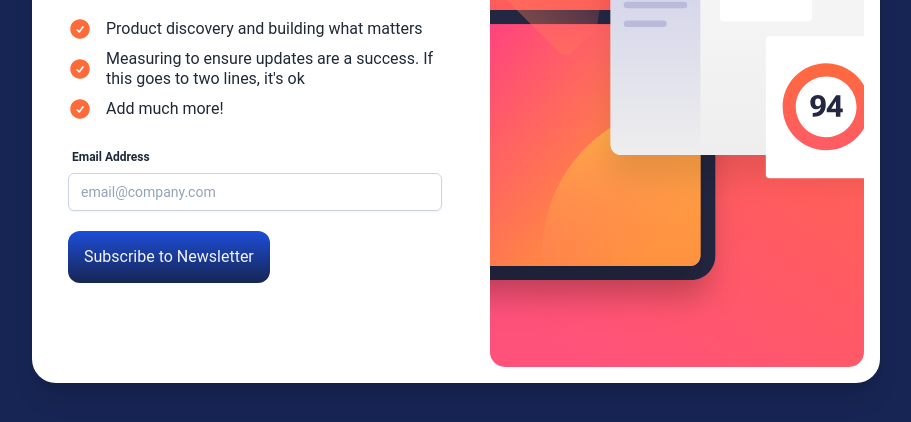
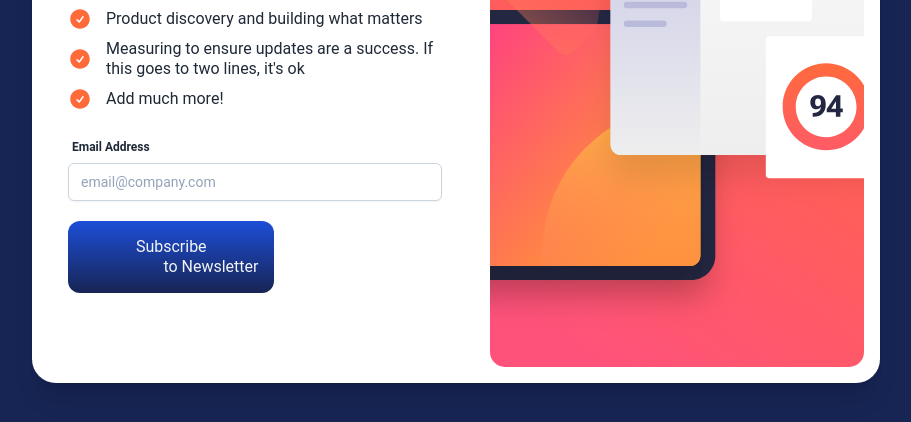
Before and after one commit to kthurm/newsletter-alpine-tailwinds, a website: page index.html in a window 1280 px wide. Shown: the part 310-732 px from the top of the page, without its empty margins (184-1095 px from the left). Drawn offline with nearby package versions, Linux system fonts and the light colour scheme.

Commit message:
changes submit from button to input

```diff
--- a/index.html
+++ b/index.html
@@ -2,7 +2,7 @@
 <html lang="en">
 
 <head>
-    <meta charset="UTF-8">
+    <meta charset="utf-8">
     <meta name="viewport" content="width=device-width,initial-scale=1.0" />
     <meta http-equiv="X-UA-Compatible" content="IE=edge" />
     <link href="./dist/output.css" rel="stylesheet">
@@ -53,9 +53,9 @@
                         class="mt-1 px-3 py-2 bg-white border shadow-sm border-slate-300 placeholder-slate-400 focus:outline-none focus:border-sky-500 focus:ring-sky-500 block w-full rounded-md sm:text-sm focus:ring-1 required"
                         placeholder="email@company.com" />
 
-                    <button type="submit"
-                        class="rounded-xl bg-gradient-to-b from-blue-700 to-blue-950 hover:bg-gradient-to-t mt-5 p-4 text-gray-100">Subscribe
-                        to Newsletter</button>
+                    <input type="submit" value="Subscribe
+                    to Newsletter"
+                        class="rounded-xl bg-gradient-to-b from-blue-700 to-blue-950 hover:bg-gradient-to-t mt-5 p-4 text-gray-100" />
                 </form>
 
             </div>
```
